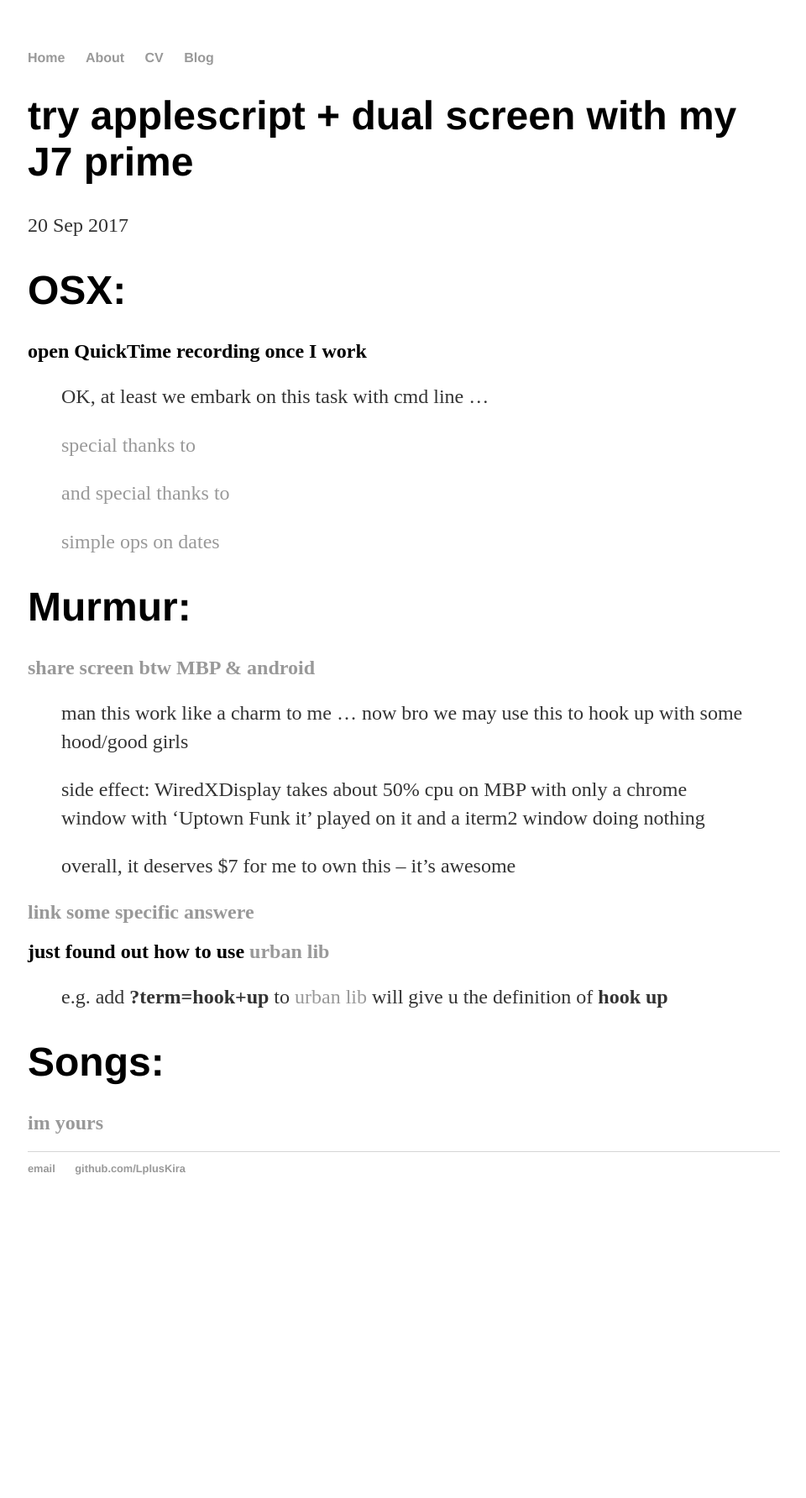
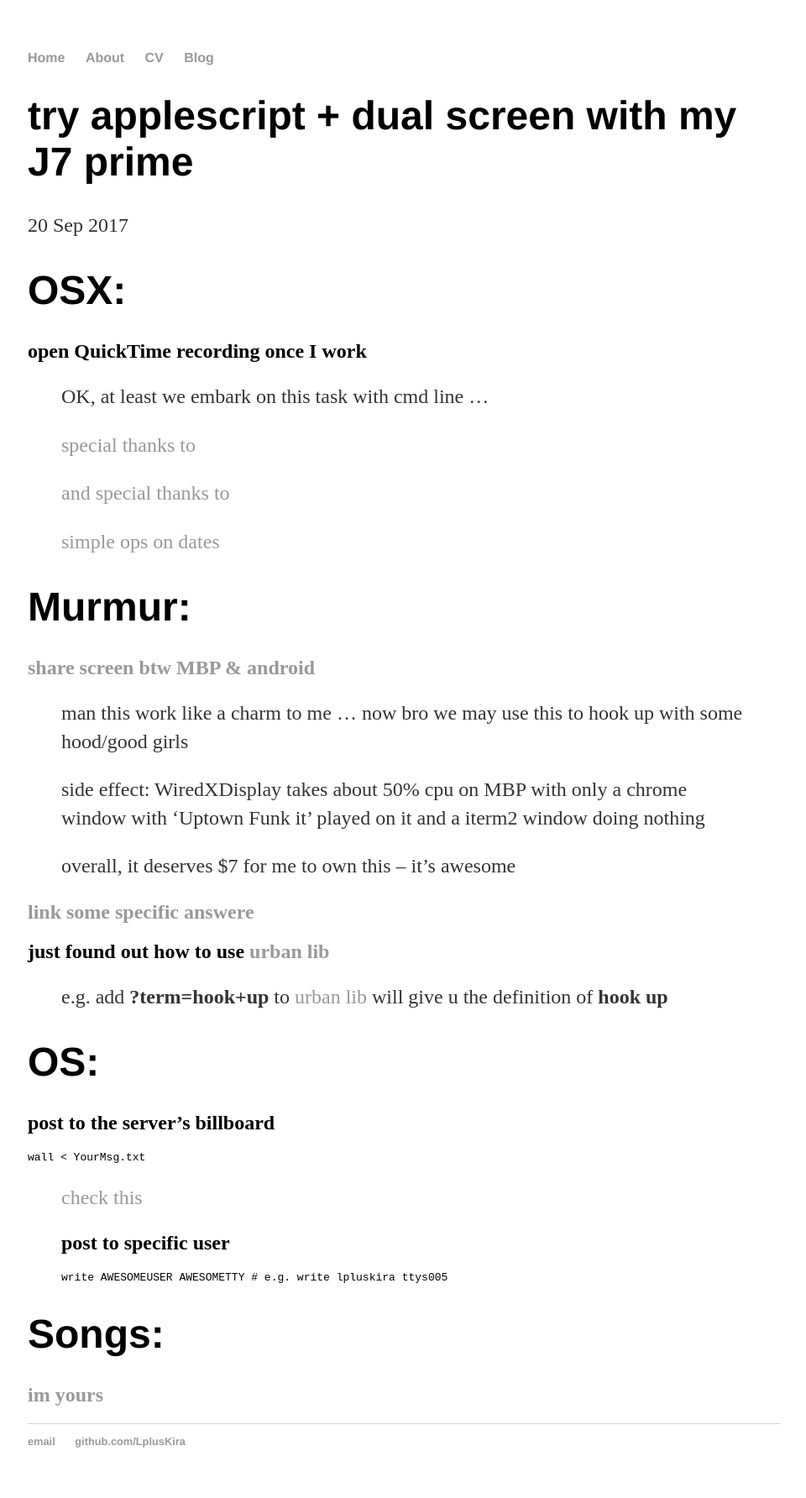
Before and after one commit to LplusKira/LplusKira.github.io, a Jekyll site: the page built from _posts/2017-09-20-soqqr.md, in a window 1280 px wide. Shown: the whole page at 84% size, without its empty margins (159-1119 px from the left). Built offline with Jekyll 4.4.1, drawn with Linux system fonts in a browser that asks for light colours; before the commit the page ends 1459 px from its top, so only the background shows below that.

Commit message:
write msg 2 ur peers ...

````diff
--- a/_posts/2017-09-20-soqqr.md
+++ b/_posts/2017-09-20-soqqr.md
@@ -27,5 +27,18 @@ date: 2017-09-20
 ## just found out how to use [urban lib](http://www.urbandictionary.com/define.php? "useful for some cool phrases")
 > e.g. add __?term=hook+up__ to [urban lib](http://www.urbandictionary.com/define.php?) will give u the definition of __hook up__
 
+
+# OS:
+## post to the server's billboard
+```bash
+wall < YourMsg.txt
+```
+> [check this](https://www.garron.me/en/go2linux/how-to-use-wall-to-send-broadcast-message-on-linux.html)
+## post to specific user
+```bash
+write AWESOMEUSER AWESOMETTY # e.g. write lpluskira ttys005
+```
+
+
 # Songs:
 ## [im yours](https://www.youtube.com/watch?v=0TWzIVawYTU)
````
